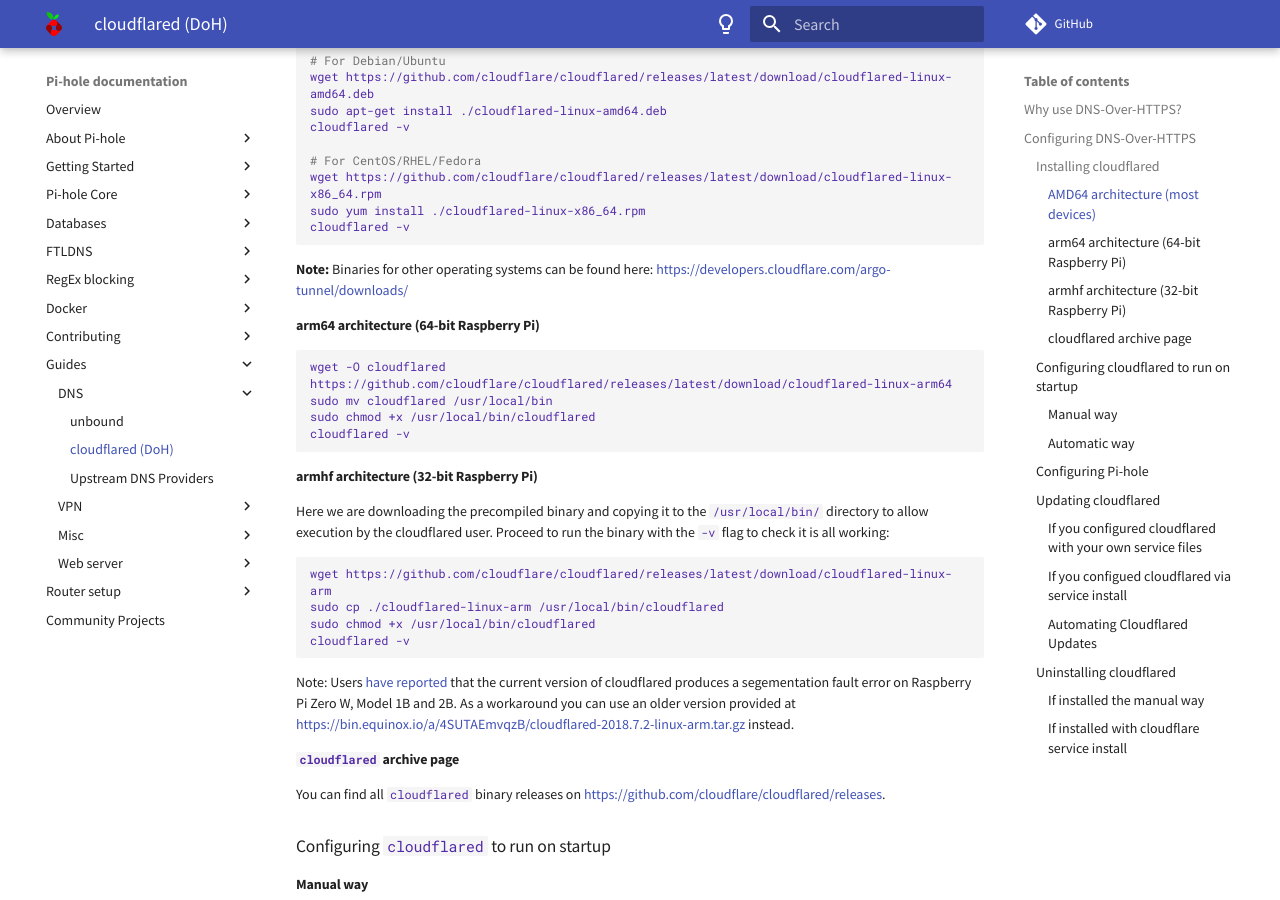
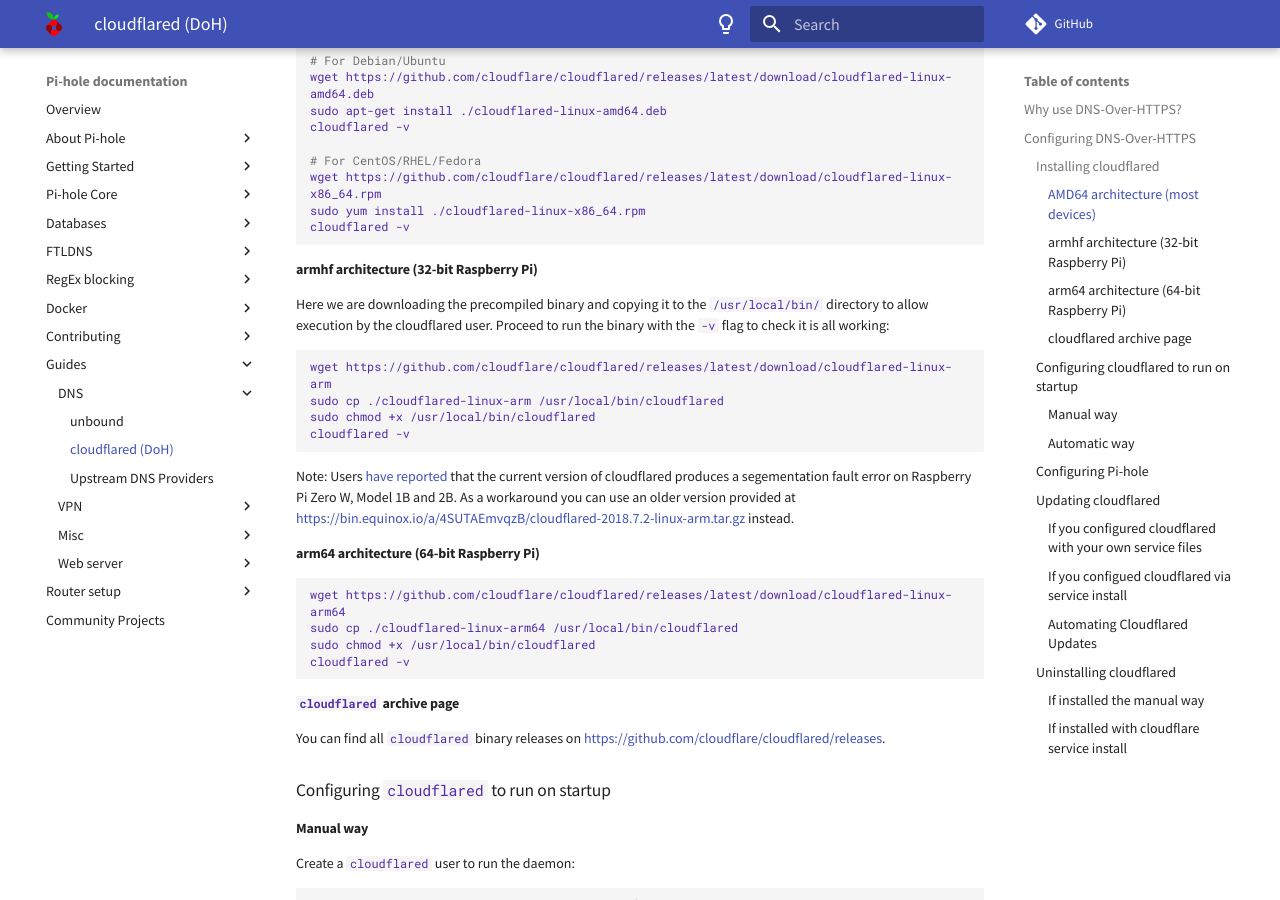
Before and after one commit to pi-hole/docs, an MkDocs documentation site: the page built from docs/guides/dns/cloudflared.md, in a window 1280 px wide and 900 px high, scrolled down 811 px. Built offline with MkDocs 1.6.1 and Material for MkDocs 9.7.7, drawn with Linux system fonts in a browser that asks for light colours; comment, search, counter and statistics services are not loaded; some of the changed text lies outside the part shown.

Commit message:
Cloudflared: minor tweaks
* move armhf before arm64 since this is still the most common
* fix a comment
* stop renaming the downloaded binary

Signed-off-by: XhmikosR <xhmikosr@gmail.com>

````diff
--- a/docs/guides/dns/cloudflared.md
+++ b/docs/guides/dns/cloudflared.md
@@ -35,17 +35,6 @@
 cloudflared -v
 ```
 
-**Note:** Binaries for other operating systems can be found here: <https://developers.cloudflare.com/argo-tunnel/downloads/>
-
-#### arm64 architecture (64-bit Raspberry Pi)
-
-```bash
-wget -O cloudflared https://github.com/cloudflare/cloudflared/releases/latest/download/cloudflared-linux-arm64
-sudo mv cloudflared /usr/local/bin
-sudo chmod +x /usr/local/bin/cloudflared
-cloudflared -v
-```
-
 #### armhf architecture (32-bit Raspberry Pi)
 
 Here we are downloading the precompiled binary and copying it to the `/usr/local/bin/` directory to allow execution by the cloudflared user. Proceed to run the binary with the `-v` flag to check it is all working:
@@ -58,6 +47,15 @@
 ```
 
 Note: Users [have reported](https://github.com/cloudflare/cloudflared/issues/38) that the current version of cloudflared produces a segementation fault error on Raspberry Pi Zero W, Model 1B and 2B. As a workaround you can use an older version provided at <https://bin.equinox.io/a/4SUTAEmvqzB/cloudflared-2018.7.2-linux-arm.tar.gz> instead.
+
+#### arm64 architecture (64-bit Raspberry Pi)
+
+```bash
+wget https://github.com/cloudflare/cloudflared/releases/latest/download/cloudflared-linux-arm64
+sudo cp ./cloudflared-linux-arm64 /usr/local/bin/cloudflared
+sudo chmod +x /usr/local/bin/cloudflared
+cloudflared -v
+```
 
 #### `cloudflared` archive page
 
````
Also changed, not shown: other parts of docs/guides/dns/cloudflared.md (+1 -1 lines).
